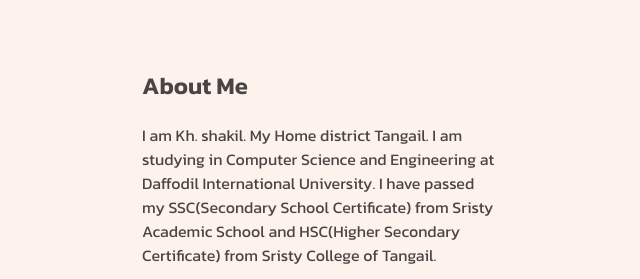
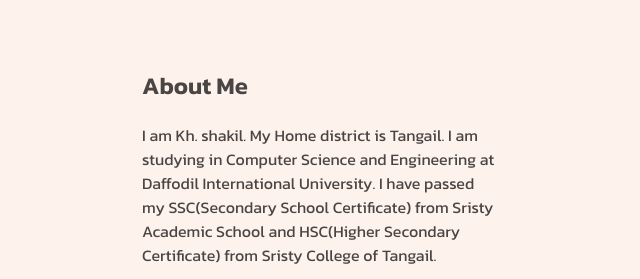
Before and after one commit to khshakilahamed/my-food-web, a plain HTML site: page index.html in a window 1280 px wide. Shown: the part 673-952 px from the top of the page, 558-1198 px from the left. Drawn offline with Linux system fonts and the light colour scheme.

Commit message:
about section edited

```diff
--- a/index.html
+++ b/index.html
@@ -48,7 +48,7 @@
         <div class="section-items">
             <div class="about">
                 <h2>About Me</h2>
-                <p>I am Kh. shakil. My Home district Tangail. I am studying in Computer Science and Engineering at
+                <p>I am Kh. shakil. My Home district is Tangail. I am studying in Computer Science and Engineering at
                     Daffodil International University. I have passed my SSC(Secondary School Certificate) from Sristy
                     Academic School and HSC(Higher Secondary Certificate) from Sristy College of Tangail.</p>
             </div>
```
